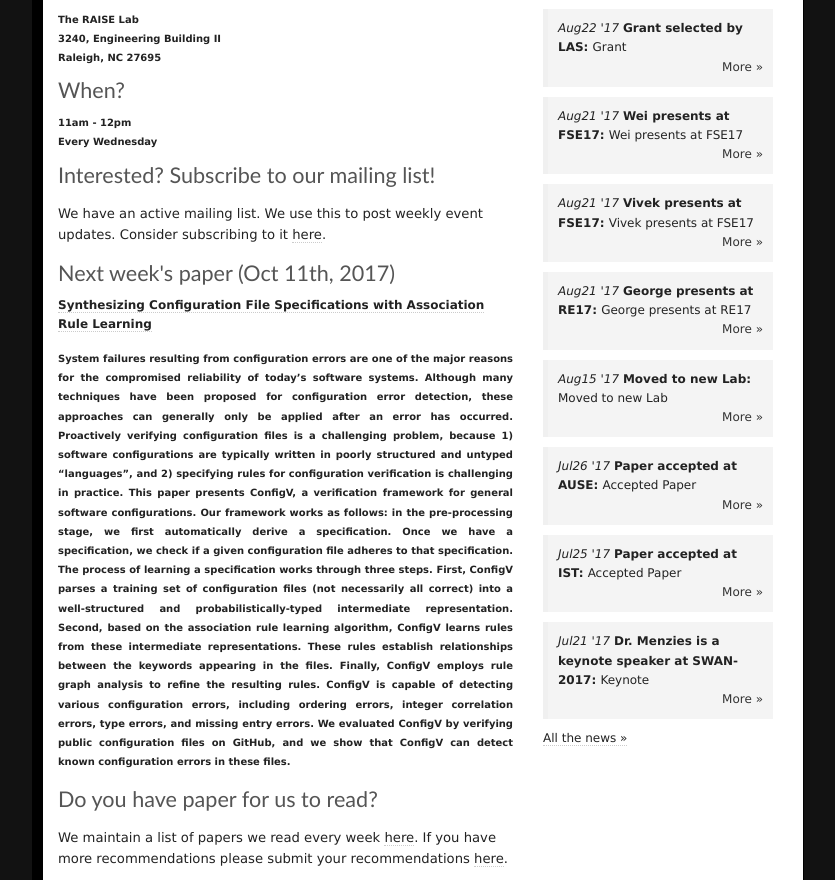
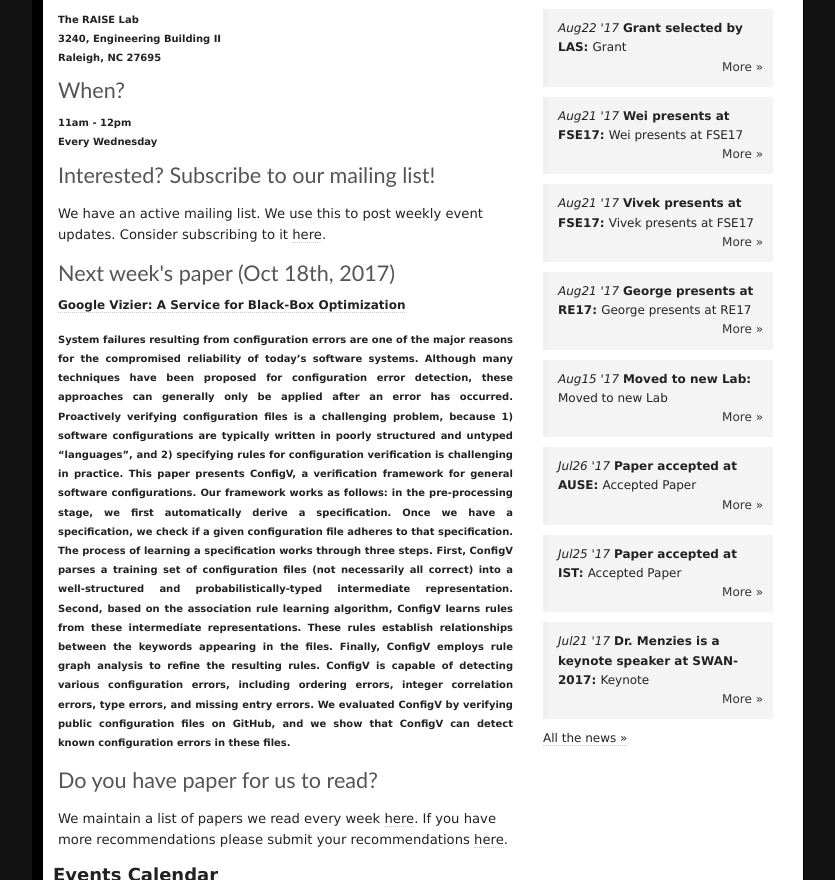
Before and after one commit to ai-se/ai-se.github.io, a Jekyll site: the page built from events/index.html, in a window 1280 px wide and 900 px high, scrolled down 744 px, cut to the strip 0-880 px from the top of the window. Shown: the whole strip, without its empty margins (223-1058 px from the left). Built offline with Jekyll 4.4.1, drawn with Linux system fonts in a browser that asks for light colours; comment, search, counter and statistics services are not loaded.

Commit message:
Update index.html

```diff
--- a/events/index.html
+++ b/events/index.html
@@ -30,9 +30,9 @@ Every Wednesday<br>
 </div>
 
 <div class="span3">
-<h3>Next week's paper (Oct 11th, 2017)</h3>
+<h3>Next week's paper (Oct 18th, 2017)</h3>
 <h4>
-	<a href="http://www.cs.yale.edu/homes/zhai-ennan/configv-oopsla17.pdf" target="_blank">Synthesizing Configuration File Specifications with Association Rule Learning</a>
+	<a href="https://github.com/ai-se/ai-se.github.io/files/1376475/p1487-golovin.pdf" target="_blank">Google Vizier: A Service for Black-Box Optimization</a>
 </h4>
 <p>
 	<h5 style="text-align:justify">
```
